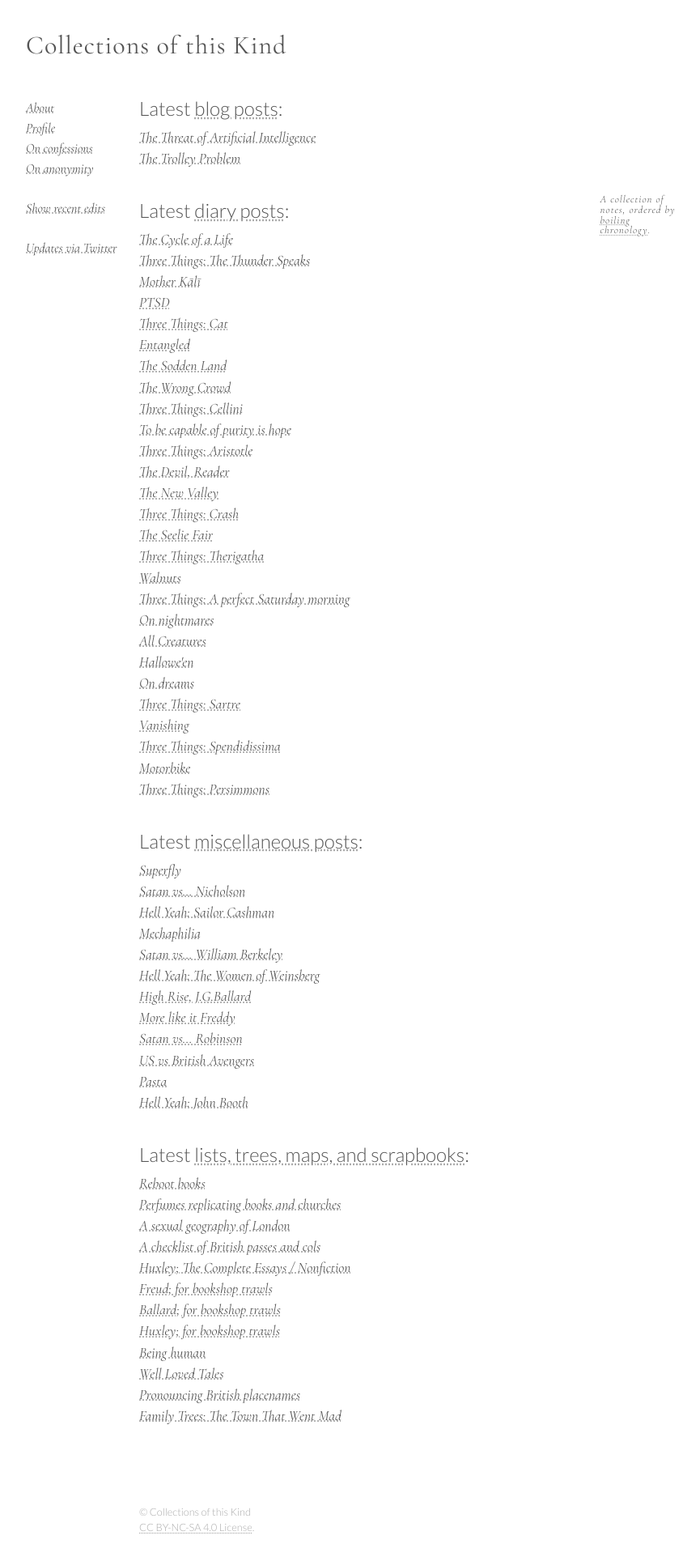
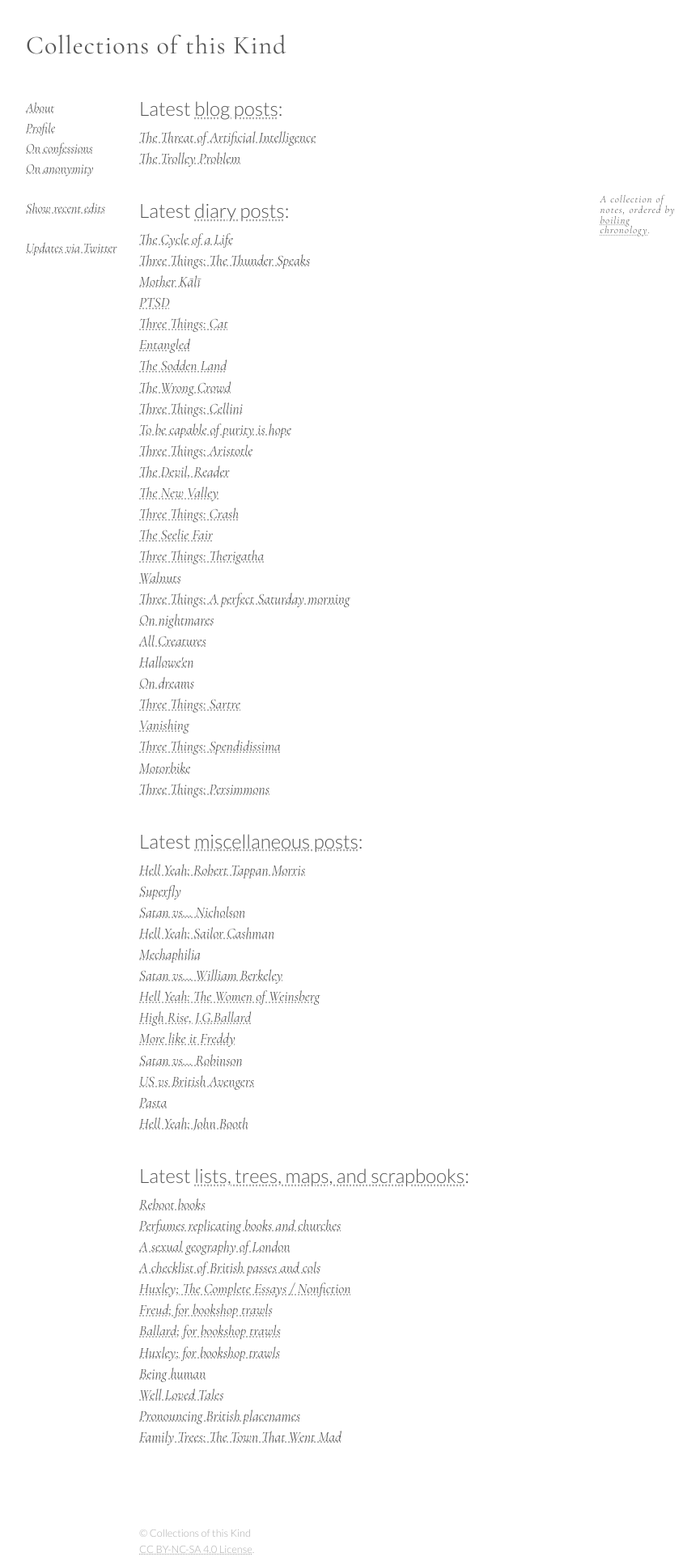
Before and after one commit to CollectionsOfThisKind/collectionsofthiskind.github.io, a Jekyll site: the page built from index.html, in a window 1280 px wide. Shown: the whole page at 81% size, without its empty margins (78-943 px from the left). Built offline with Jekyll 4.4.1, drawn with Linux system fonts in a browser that asks for light colours; before the commit the page ends 1897 px from its top, so only the background shows below that.

Commit message:
Add files via upload

```diff
--- a/index.html
+++ b/index.html
@@ -82,6 +82,7 @@ A collection of notes, ordered by <a href="/pages/about/boiling.html">boiling ch
 <h2 name="misc">Latest <a href="pages/misc/index.html">miscellaneous posts</a>:</h2>
 
 <ul class="new">
+<li><a href="/pages/misc/hellyeah4.html">Hell Yeah: Robert Tappan Morris</a></li>
 <li><a href="/pages/images/superfly.html">Superfly</a></li>
 <li><a href="/pages/misc/satan3.html">Satan vs&hellip; Nicholson</a></li>
 <li><a href="/pages/misc/hellyeah3.html">Hell Yeah: Sailor Cashman</a></li>
```
